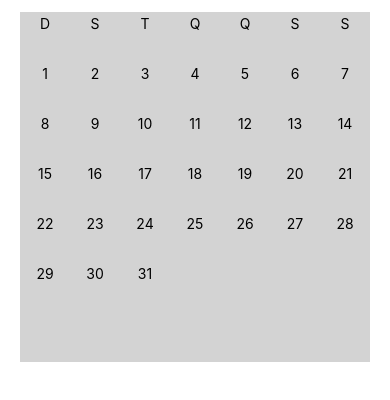
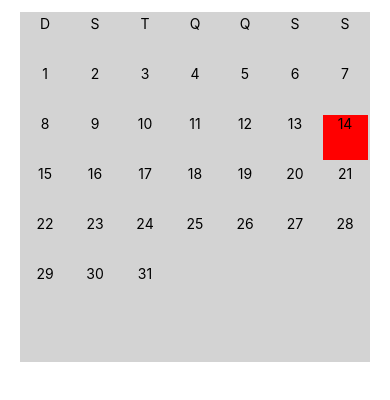
Before and after one commit to fabioVitorTavares/Tasks-mobile, a React Native app in the folder Tasks-mobile/: screen / in a window 390 px wide. Shown: the top 400 px of the page. Built offline with nearby package versions, Linux system fonts and the light colour scheme.

Commit message:
commit 110220231718

```diff
--- a/Tasks-mobile/components/Application/index.tsx
+++ b/Tasks-mobile/components/Application/index.tsx
@@ -1,4 +1,4 @@
-import React, { useState } from "react";
+import React, { useEffect, useState } from "react";
 import { Text, View } from "react-native";
 import { Calendar } from "../Calendar";
 import { Task } from "../task";
@@ -9,6 +9,7 @@ export function Application() {
   const [date, setDate] = useState<Date>(new Date());
 
 
+
   return (
     <View style={styles.application}>
       <Calendar date={date} setDate={setDate} />
--- a/Tasks-mobile/components/Calendar/index.tsx
+++ b/Tasks-mobile/components/Calendar/index.tsx
@@ -21,16 +21,13 @@ function getSubArrayFullDays<Array>(onDate: Date) {
     .map((n, i) => n + i + 1);
 }
 
-
-
-
 export function Calendar({ date, setDate }: CalendarProps) {
   const week: String[] = ["D", "S", "T", "Q", "Q", "S", "S"];
   const [numbers, setNumbers] = useState<number[]>(eptyArray);
 
   useEffect(() => {
     const firstNumber = getPositionFirstDayOfMonth(date);
-    const lastNumber = firstNumber - 1 + getNumberOfDaysInMonth(date);
+    const lastNumber = firstNumber  + getNumberOfDaysInMonth(date);
     const subArray = getSubArrayFullDays(date);
     setNumbers([
       ...numbers.slice(0, firstNumber),
@@ -39,8 +36,12 @@ export function Calendar({ date, setDate }: CalendarProps) {
     ]);
   }, [date]);
 
-  function f() {
+  function handleClickInDay(numberDay: number) {
+    setDate(new Date(date.getFullYear(), date.getMonth(), numberDay));
+  }
 
+  function currentDay(numberDay: number) {
+    return numberDay === date.getDate()
   }
 
   return (
@@ -49,8 +50,8 @@ export function Calendar({ date, setDate }: CalendarProps) {
         <Text style={styles.cells}>{day}</Text>
       ))}
       {numbers.map((n) => (
-        <TouchableOpacity onPress={() => f()}>
-          <Text style={styles.cells}>{n > 0 ? String(n) : ""}</Text>
+        <TouchableOpacity onPress={() => handleClickInDay(n)}>
+          <Text style={[styles.cells, currentDay(n) ? styles.currentDay : {}]  }>{n > 0 ? String(n) : ""}</Text>
         </TouchableOpacity>
       ))}
     </View>
--- a/Tasks-mobile/components/Calendar/style.ts
+++ b/Tasks-mobile/components/Calendar/style.ts
@@ -13,5 +13,8 @@ export const styles = StyleSheet.create({
     margin: 2.5,
     textAlign: 'center',
     textAlignVertical: 'center',
+  },
+  currentDay: {
+    backgroundColor: 'red'
   }
 })
--- a/Tasks-mobile/eas.json
+++ b/Tasks-mobile/eas.json
@@ -1,7 +1,7 @@
 {
   "build": {
     "development": {
-            "developmentClient": true,
+      "developmentClient": false,
       "distribution": "internal"
     },
     "preview": {
```
Also changed, not shown: Tasks-mobile/package.json (+4 -3 lines), 2 other files (tests, documents, lock files or other folders). Lines whose indentation alone changed are shown as unchanged.
